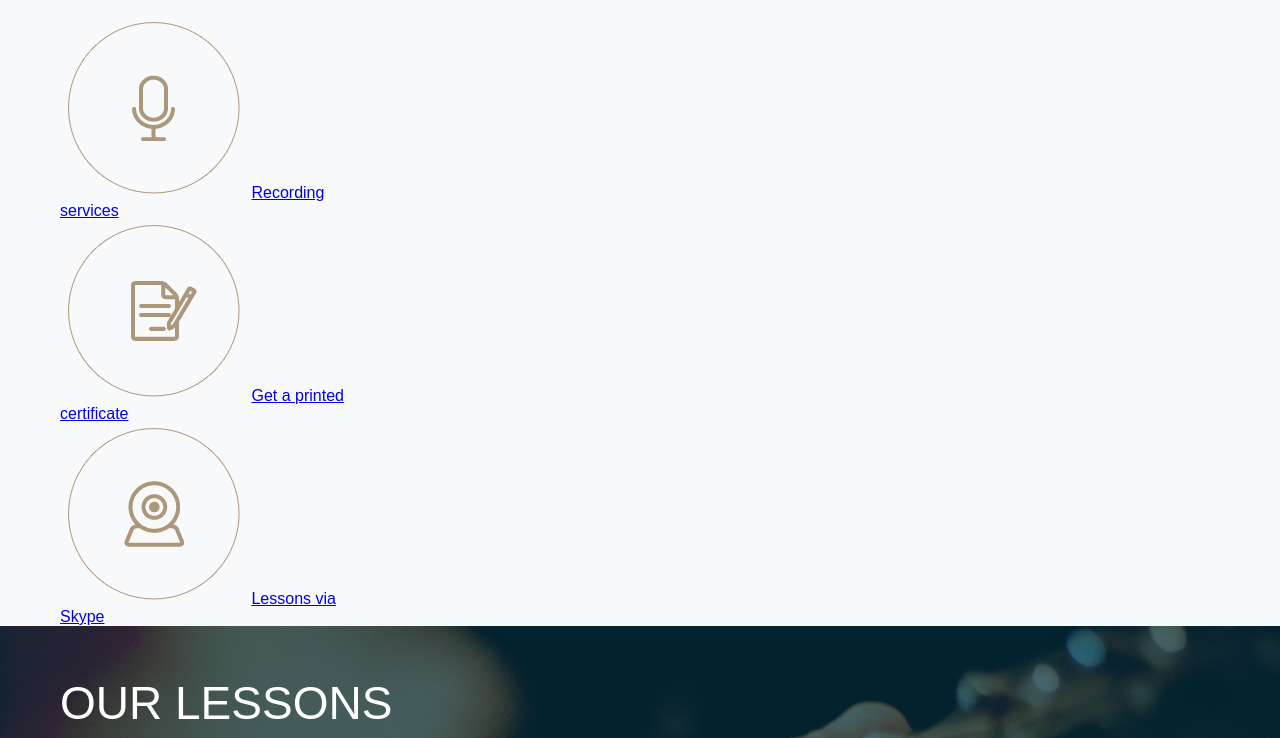
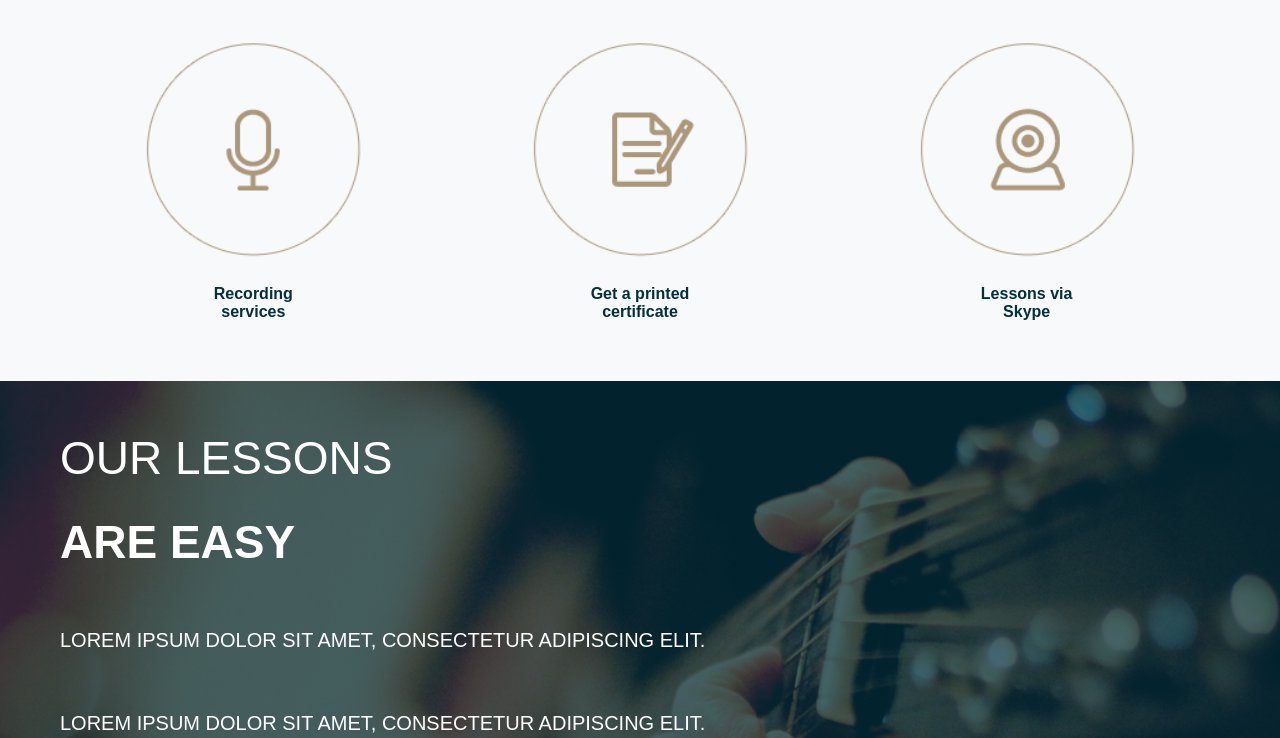
Before and after one commit to hsatdiah/the-net-ninja_sass-tutorial-project, a plain HTML site: page index.html in a window 1280 px wide. Shown: the part 1045-1783 px from the top of the page. Drawn offline with nearby package versions, Linux system fonts and the light colour scheme; files that its build step writes are made by us from their sources; a script that the page names is missing.

Commit message:
Up to lesson 8: math

```diff
--- a/src/sass/main.sass
+++ b/src/sass/main.sass
@@ -6,23 +6,24 @@
   background: $deepBlue
   ul
     width: 100%
-    &:after
-      content: ""
-      display: block
-      clear: both
+    @include clearfix
+
   li
     float: left
-    width: 14%
+    width: (100% / 6)
   a
     color: $offWhite
     text-decoration: none
     padding: 16px
     display: block
     text-align: center
+    &:hover
+      background: #333
 
-section h1
-  font-size: $sectionHeading
-  color: $deepBlue
+section
+  h1
+    font-size: $sectionHeading
+    color: $deepBlue
 
 .lead-banner
   @include banner
@@ -35,3 +36,22 @@ section h1
     font-size: 20px
     min-width: 500px
     margin: 60px 0
+
+#services
+  margin-bottom: 60px
+  li
+    float: left
+    box-sizing: border-box
+    text-align: center
+    width: (100% / 3)
+  img
+    width: 60%
+    margin: 20px 20%
+  a
+    text-decoration: none
+    color: $deepBlue
+    font-weight: bold
+    &:hover
+      color: red
+  ul
+    @include clearfix
--- a/src/sass/mixins.sass
+++ b/src/sass/mixins.sass
@@ -16,3 +16,9 @@
     &.title
       font-weight: normal
       margin-bottom: 30px
+
+@mixin clearfix
+  &:after
+    content: ""
+    display: block
+    clear: both
```
